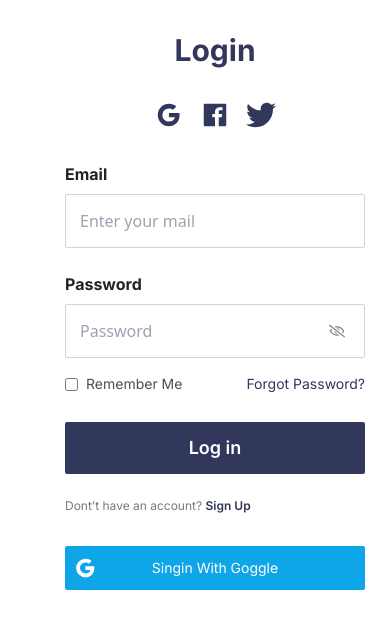
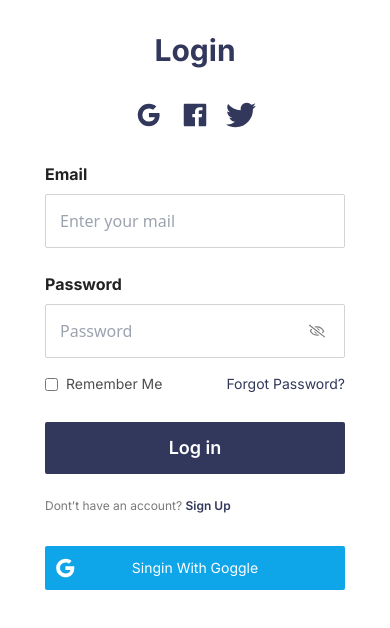
Before and after one commit to thehasandev/ChitChat, a React (Vite) app: page / in a window 390 px wide. Shown: the top 628 px of the page. Built offline with nearby package versions, Linux system fonts and the light colour scheme.

Commit message:
login-margin

```diff
--- a/src/pages/Login.jsx
+++ b/src/pages/Login.jsx
@@ -83,7 +83,7 @@ function Login() {
     <>
      <div className='flex flex-col-reverse items-center md:flex-row gap-y-5 py-8 md:py-0'>
        <div className='md:w-5/12 flex justify-center items-center'>
-          <div className='w-full pl-10'>
+          <div className='w-full md:pl-10'>
               <h1 className='font-inter hidden md:block font-bold text-3xl text-primary'>Welcome To Ch<span className='text-[#4E4E4E]'>att.</span></h1>
               <h1 className='font-inter md:hidden text-center  font-bold text-3xl text-primary'>Login</h1>
               <div className='md:hidden'>
```
